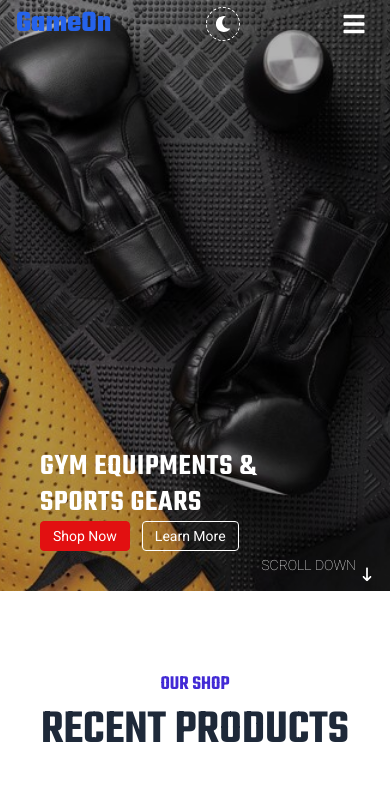
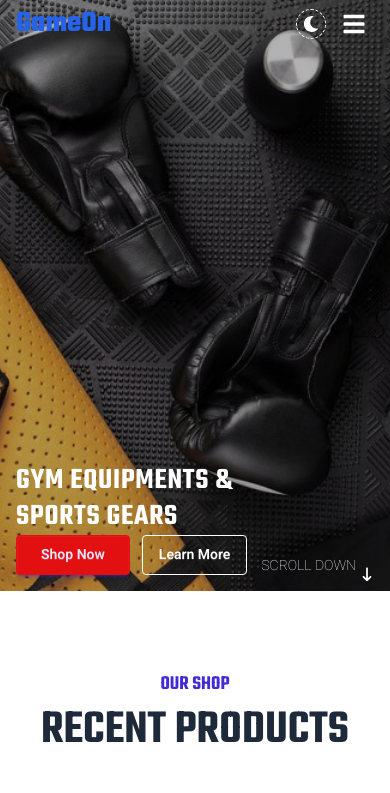
Before and after one commit to mazharul90007/gameon, a React (Vite) app: page / in a window 390 px wide. Shown: the top 793 px of the page. Built offline with nearby package versions, Linux system fonts and the light colour scheme; no server answers; grey boxes are pictures that could not be loaded.

Commit message:
Home Banner and Navbar darkmode ui updated

```diff
--- a/src/Pages/Home/HomeComponents/Banner/HomeBanner.jsx
+++ b/src/Pages/Home/HomeComponents/Banner/HomeBanner.jsx
@@ -5,21 +5,21 @@ import { motion } from "motion/react"
 const HomeBanner = () => {
     return (
         <div
-            className="relative bg-cover bg-center h-[70vh] md:h-[70vh] lg:h-[100vh] flex text-white"
+            className="relative bg-cover bg-center h-[70vh] md:h-[60vh] lg:h-[100vh] flex text-white"
             style={{
                 backgroundImage: `url(${bannerimg})`
             }}
         >
             <div className="absolute inset-0 bg-black/30 bg-opacity-50"></div>
-            <div className="absolute bottom-10 left-10 z-10">
+            <div className="absolute bottom-4 md:bottom-10 left-4  md:left-10 z-10">
                 <h1 className="text-3xl md:text-5xl lg:text-7xl font-semibold tracking-wide uppercase font-teko">
                     Gym Equipments & <br /> Sports Gears
                 </h1>
                 <div className="flex items-center gap-3">
-                    <button className="button-fill-sm md:button-fill">
+                    <button className="btn btn-primary">
                         Shop Now
                     </button>
-                    <button className="button-outline-sm md:button-outline">
+                    <button className="btn btn-outline">
                         Learn More
                     </button>
                 </div>
--- a/src/Shared/Navbar/Navbar.jsx
+++ b/src/Shared/Navbar/Navbar.jsx
@@ -130,12 +130,15 @@ const Navbar = () => {
                     {renderLinks}
                 </div>
 
+
+                {/* Right Side buttons */}
+                <div className="flex items-center gap-2">
                     {/* Dark Mode Toggle */}
                     <button
                         onClick={activeMode}
                         aria-label="Toggle dark mode"
                         className={`border border-dashed ${scrolled ? darkMode ? "border-white" : "border-black" : 'border-white'
-                        } text-base md:text-xl p-2 ml-4 rounded-full shadow hover:scale-110 transition-transform ${scrolled ? darkMode ? "text-white" : "" : 'text-white'
+                            } text-base md:text-xl p-1.5 md:p-2 rounded-full shadow hover:scale-110 transition-transform ${scrolled ? darkMode ? "text-white" : "" : 'text-white'
                             }`}
                     >
                         {darkMode ? <FaSun /> : <FaMoon />}
@@ -144,7 +147,7 @@ const Navbar = () => {
                     {/* Mobile Menu Toggle */}
                     <button
                         onClick={toggleMenu}
-                    className="btn btn-ghost btn-circle lg:hidden ml-4"
+                        className="btn btn-ghost btn-circle lg:hidden"
                         aria-label="Toggle menu"
                     >
                         {menuOpen ? (
@@ -153,6 +156,7 @@ const Navbar = () => {
                             <FaBars size={24} className={scrolled ? darkMode ? 'text-white' : '' : 'text-white'} />
                         )}
                     </button>
+                </div>
             </div>
 
             {/* Backdrop */}
--- a/src/index.css
+++ b/src/index.css
@@ -26,6 +26,10 @@
     --font-roboto: "roboto", "sans-serif"; /* Fonts */
 }
 
+@utility btn-primary {
+    @apply py-3 px-6 bg-button border border-button rounded cursor-pointer hover:scale-95 transform transition-transform;
+  }
+
 .button-fill {
     @apply py-3 px-6 bg-button border border-button rounded cursor-pointer hover:scale-95 transform transition-transform
 }
```
Lines whose indentation alone changed are shown as unchanged.
